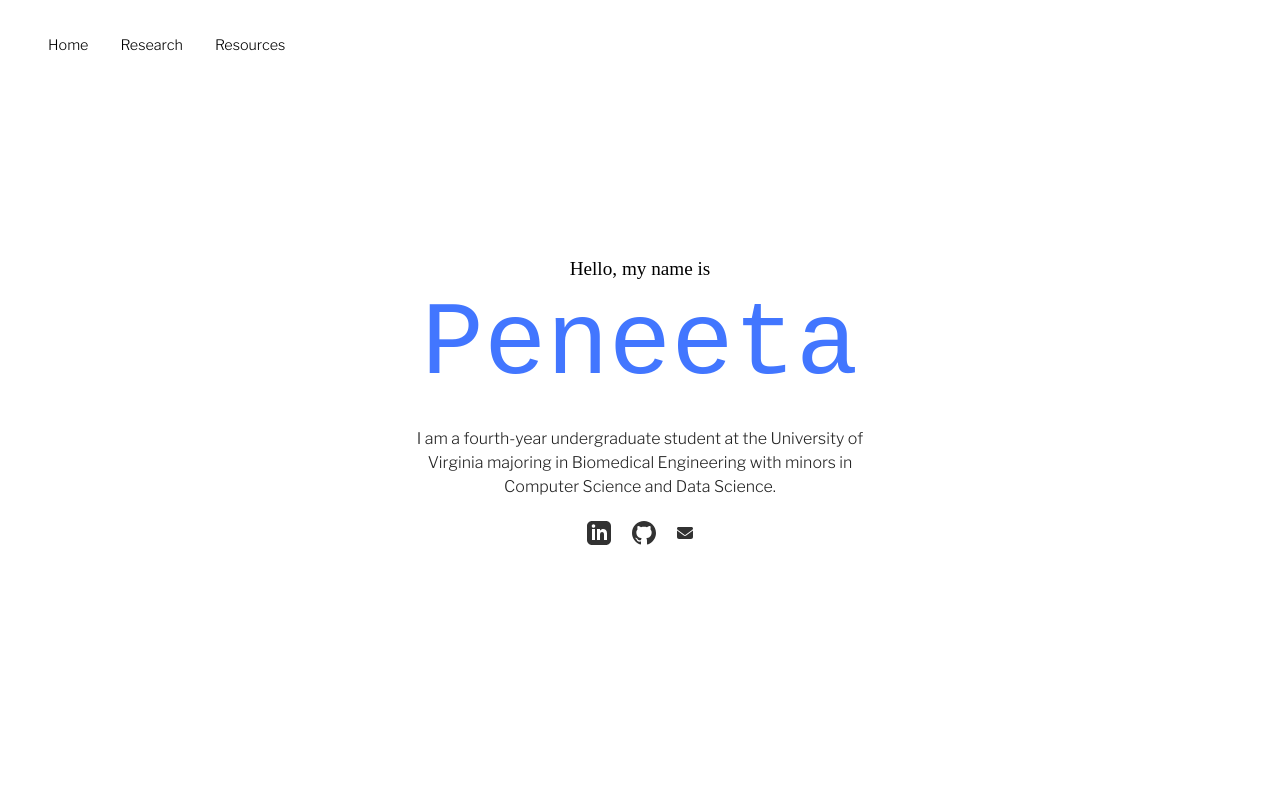
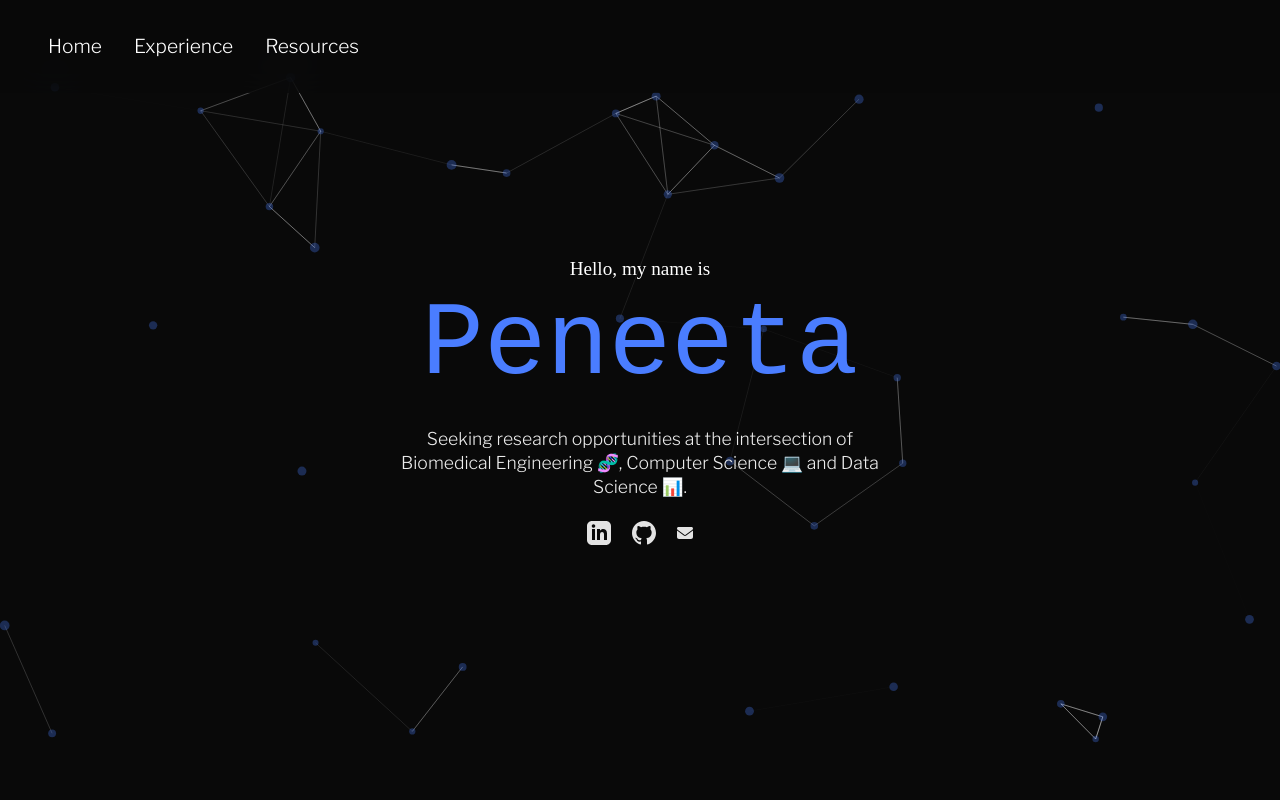
Before and after one commit to peneeta/portfolio, a React (Vite) app: page / in a window 1280 px wide. Shown: the top 800 px of the page. Built offline with nearby package versions, Linux system fonts and the light colour scheme; a web font is replaced by a local one.

Commit message:
add particleJS

```diff
--- a/src/App.css
+++ b/src/App.css
@@ -1,5 +1,6 @@
 :root {
   --light-background-color: rgb(255, 255, 255);
+  --dark-background-color: rgb(9, 9, 9);
   --type-speed: 2s;
 }
 
@@ -11,5 +12,5 @@
 
 body {
   overflow-x: hidden;
-  background-color: var(--light-background-color);
+  background-color: var(--dark-background-color);
 }
--- a/src/App.jsx
+++ b/src/App.jsx
@@ -1,7 +1,7 @@
 import Lottie from 'lottie-react'
 import nameAnimation from './assets/peneeta_penstroke.json'
 
-import peneetaPortrait from './assets/peneeta_portrait.jpg'
+import Particle from './components/Particle';
 import './App.css'
 
 import Footer from './components/Footer';
@@ -14,15 +14,15 @@ function App() {
     <div className="App">
       <Navbar/>
       <div id="home" className="hero mx-8">
+        <Particle/>
         <div className="container">
           <div className="text-wrapper">
             <div className="headline">
               <h2>Hello, my name is</h2>
-              {/* https://shipshape.io/blog/wait-for-page-load-in-react/ */}
               <h1>Peneeta</h1>
             </div>
             <div className="subtitle text-base">
-              <p>I am a fourth-year undergraduate student at the University of Virginia majoring in Biomedical Engineering with minors in Computer Science and Data Science.</p>
+              <p>Seeking research opportunities at the intersection of Biomedical Engineering 🧬, Computer Science 💻 and Data Science 📊.</p>
             </div>
             <div className="icons-wrapper">
               <a href="https://www.linkedin.com/in/peneeta/" target="_blank">
@@ -47,12 +47,13 @@ function App() {
         </div>
       </div>
 
-      <div id="research" className="mx-8 section">
+      <div id="experience" className="mx-8 section">
         <div className="container">
           <div className="section-text">
-            <h1>Research Experience</h1>
+            <h1>Experience</h1>
           </div>
         </div>
+
         <Timeline/>
       </div>
 
--- a/src/components/Navbar.jsx
+++ b/src/components/Navbar.jsx
@@ -23,7 +23,7 @@ function Navbar (){
             </button>
             <ul id="nav-links" data-visible='false' className="nav-links">
                 <li><a href="#" className="">Home</a></li>
-                <li><a href="#research" className="">Research</a></li>
+                <li><a href="#experience" className="">Experience</a></li>
                 <li><a href="#resources" className="">Resources</a></li>
             </ul>
         </nav>
--- a/src/components/NavbarStyle.css
+++ b/src/components/NavbarStyle.css
@@ -5,13 +5,10 @@ nav{
     z-index: 999;
 }
 
-.nav-links{
-    background: white;
-}
 
 @supports (backdrop-filter: blur(1rem)){
     .nav-links {
-        background-color:rgba(255, 255, 255, 0.681);
+        background-color:rgba(9, 9, 9, 0.681);
         backdrop-filter: blur(1rem);
     }
 }
@@ -22,9 +19,9 @@ nav{
 
 .nav-links li a{
     text-decoration: none;
-    font-size: 0.9rem;
+    font-size: 1.2rem;
     font-family: 'Libre Franklin', sans-serif;
-    color: black;
+    color: rgb(255, 255, 255);
 }
 
 .nav-links li a:after {
@@ -34,7 +31,7 @@ nav{
     height: 2px;
     left: 50%;
     position: absolute;
-    background: black;
+    background: rgb(255, 255, 255);
     transition: width 0.3s ease 0s, left 0.3s ease 0s;
     width: 0;
   }
--- /dev/null
+++ b/src/components/Particle.jsx
@@ -0,0 +1,101 @@
+import React from "react";
+import Particles from "react-tsparticles";
+import { useCallback } from "react";
+import { loadSlim } from "tsparticles-slim";
+
+function Particle() {
+
+    const particlesInit = useCallback(async engine => {
+        console.log(engine);
+        // you can initiate the tsParticles instance (engine) here, adding custom shapes or presets
+        // this loads the tsparticles package bundle, it's the easiest method for getting everything ready
+        // starting from v2 you can add only the features you need reducing the bundle size
+        //await loadFull(engine);
+        await loadSlim(engine);
+    }, []);
+
+    const particlesLoaded = useCallback(async container => {
+        await console.log(container);
+    }, []);
+
+    return (
+        <Particles
+        id="tsparticles"
+            init={particlesInit}
+            loaded={particlesLoaded}
+            options={{
+                "fullScreen": {
+                    "enable": true,
+                    "zIndex": -1
+                },
+                particles: {
+                    number: {
+                        value: 80,
+                        density: {
+                            enable: true,
+                        },
+                    },
+                    color: {
+                        value: "#4a7dff"
+                    },
+                    shape: {
+                        type: "circle",
+                    },
+                    opacity: {
+                        value: 0.3,
+                    },
+                    size: {
+                        value: {
+                            min: 3,
+                            max: 5,
+                        },
+                    },
+                    links: {
+                        enable: true,
+                        distance: 150,
+                        opacity: 0.4,
+                        color: "#ffffff",
+                        width: 1,
+                    },
+                    move: {
+                        enable: true,
+                        speed: 1,
+                    },
+                },
+                interactivity: {
+                    events: {
+                        onClick: {
+                            enable: true,
+                            mode: "push",
+                        },
+                    },
+                    modes: {
+                        grab: {
+                            distance: 400,
+                            links: {
+                                opacity: 1,
+                            },
+                        },
+                        bubble: {
+                            distance: 400,
+                            size: 40,
+                            duration: 10,
+                            opacity: 0.8,
+                        },
+                        repulse: {
+                            distance: 200,
+                        },
+                        push: {
+                            quantity: 4,
+                        },
+                        remove: {
+                            quantity: 2,
+                        },
+                    },
+                },
+            }}
+        />
+    )
+}
+
+export default Particle
--- a/src/index.css
+++ b/src/index.css
@@ -15,7 +15,7 @@ h1 {
   font-size: 3.2em;
   line-height: 1.1;
   font-weight: 300;
-  color: #4276ff;
+  color: #4a7dff;
 }
 
 .headline h1{
@@ -52,14 +52,14 @@ h1 {
 }
 
 .headline h1::before{
-  background: var(--light-background-color);
+  background: var(--dark-background-color);
   animation: typeAnim var(--type-speed) steps(7) 1.8s forwards;
 }
 
 .headline h1::after{
   width: 0.03em;
   height: 1em;
-  background: rgb(5, 5, 5);
+  background: rgb(244, 244, 244);
   animation:
     typeAnim var(--type-speed) steps(7) 1.8s forwards,
     blink 900ms steps(2, start) 2,
@@ -84,12 +84,12 @@ h1 {
 
 h2{
   font-family: 'Trirong', serif;
-  color: black;
+  color: rgb(255, 255, 255);
 }
 
 p{
   font-family: 'Libre Franklin', sans-serif;
-  color: #242424;
+  color: #ececec;
 }
 
 /* HERO SECTION */
@@ -151,7 +151,7 @@ p{
 }
 
 .hero p{
-  font-size: 1rem;
+  font-size: 1.1rem;
 }
 
 .subtext-wrapper {
@@ -160,7 +160,7 @@ p{
 
 .icon svg {
   z-index: 10;
-  fill: #323232;
+  fill: #e3e3e3;
 }
 
 .section {
```
Also changed, not shown: package.json (+5 -2 lines), 1 other file (tests, documents, lock files or other folders).
